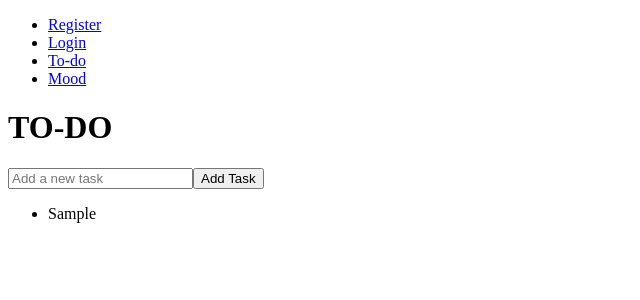
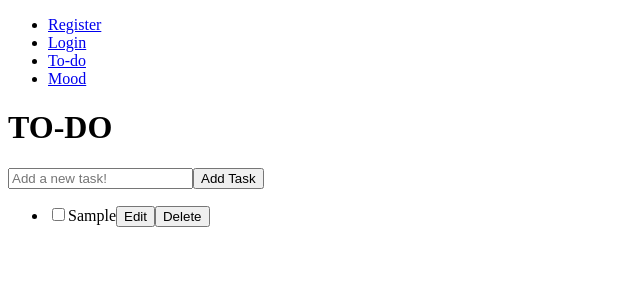
Before and after one commit to whitmanvari/React-To-Do-App, a React (Vite) app: page /todo in a window 1280 px wide. Both pictures are taken after typing "Sample" into the empty fields and a click on the button "Add Task". Shown: the top 300 px of the page, without its empty margins (0-640 px from the left). Built offline with nearby package versions, Linux system fonts and the light colour scheme.

Commit message:
Updated todo-page.

```diff
--- a/src/Pages/Todo.jsx
+++ b/src/Pages/Todo.jsx
@@ -1,21 +1,57 @@
 import React from 'react'
 import { useState } from 'react'
+import { ToastContainer, toast } from 'react-toastify';
+import 'react-toastify/dist/ReactToastify.css';
+
 
 function Todo() {
   const[task, setTask] = useState('')
   const[tasks, setTasks] = useState([]) //array to hold tasks
+  const[completed, setCompleted] = useState([])
+  const[editMode, setEditMode]= useState(null) //which task is being edited
+  const[editTask, setEditTask]=useState('')
   const handleAddTask = () => {
     if(task.trim() === '')
       return; //prevent adding empty tasks
     setTasks([...tasks, task]); //add task to the array
     setTask(''); //clear input field
   }
+  const handleDelete= (text) => {
+    setTasks(tasks.filter(item => item !== text)); //remove task from the array
+    setCompleted(completed.filter(item => item !== text)); //remove from completed if it exists
+    toast.info("Task deleted successfully!")
+  }
+  const handleEdit= (text) => {
+    setEditMode(text)
+    setEditTask(text)
+  }
+  const handleSaveEdit = () => {
+    if(editTask.trim() === '') {
+      toast.error("Task cannot be empty!")
+      return;
+    }
+    const updatedTasks = tasks.map(item => item === editMode ? editTask : item)
+    setTasks(updatedTasks)
+    const updatedCompleted = completed.map(item => item === editMode ? editTask : item)
+    setCompleted(updatedCompleted)
+    setEditMode(null) //exit edit mode
+    setEditTask('')
+    toast.success("Task updated successfully!")
+  }
+  const toggleComplete = (text) => {
+    if(completed.includes(text)){
+      setCompleted(completed.filter(item => item !== text)); //remove from completed
+    }
+    else {
+      setCompleted([...completed, text])
+    }
+  }
   return (
     <div>
       <h1>TO-DO </h1>
       <input
         type='text'
-        placeholder='Add a new task'
+        placeholder='Add a new task!'
         value={task}
         onChange={(e) => setTask(e.target.value)}
       />
@@ -24,10 +60,33 @@ function Todo() {
       <ul>
         {tasks.map((text, key)=> (
           <li key={key}>
-            {text}
+            <input
+              type='checkbox'
+              checked={completed.includes(text)}
+              onChange={() => toggleComplete(text)}
+            />
+            {editMode === text ? (
+              <>
+              <input
+              type='text'
+              value={editTask}
+              onChange={(e) => setEditTask(e.target.value)}/>
+              <button onClick={handleSaveEdit}>Save</button>
+              <button onClick={() => setEditMode(null)}>Cancel</button>
+              </>
+            ) : (
+              <>
+              <span style= {{textDecoration: completed.includes(text) ? 'line-through' : 'none'}}>
+                {text}
+                </span>
+              <button onClick={() => handleEdit(text)}>Edit</button>
+              <button onClick={() => handleDelete(text)}>Delete</button>
+              </>
+            )}
           </li>
         ))}
       </ul>
+      <ToastContainer position="top-center" />
     </div>
   )
 }
```
